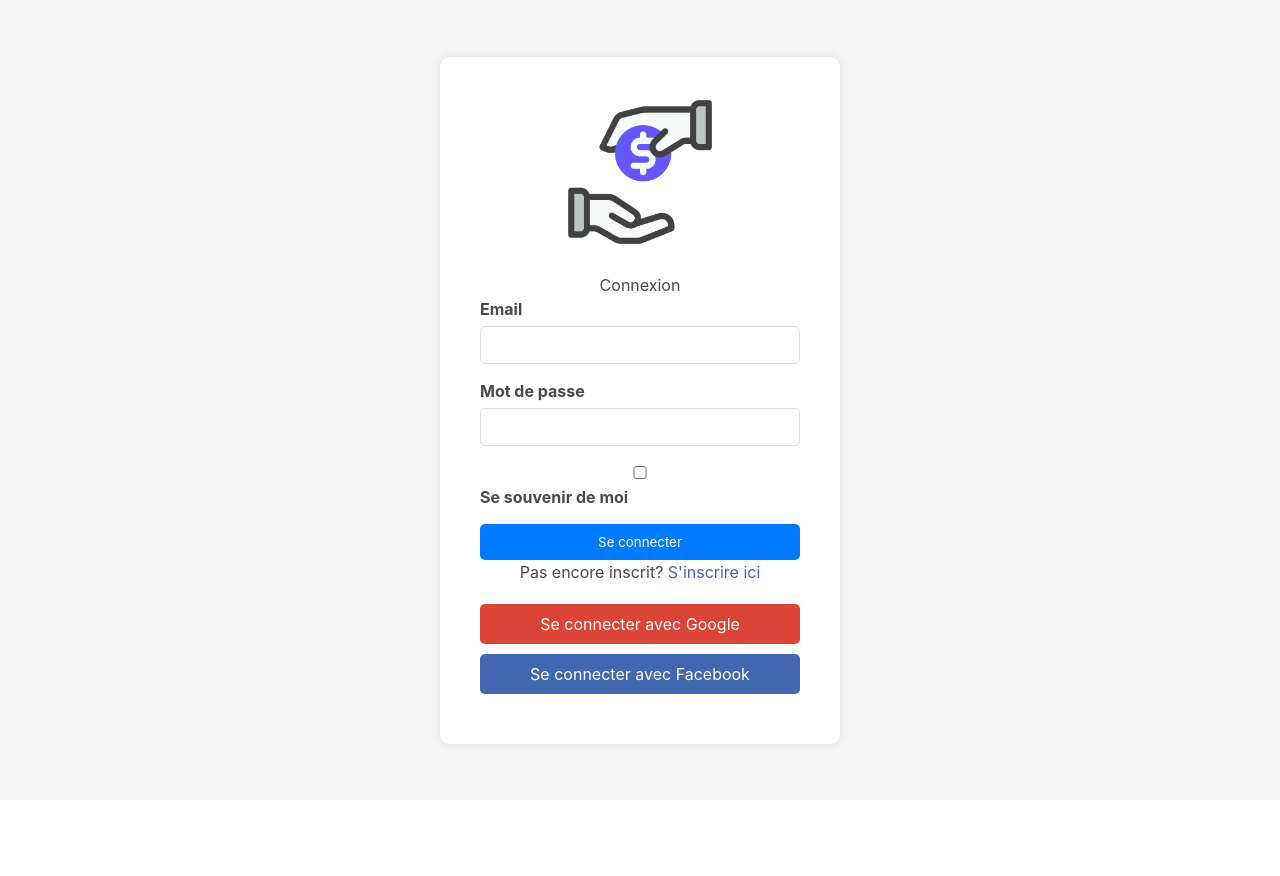
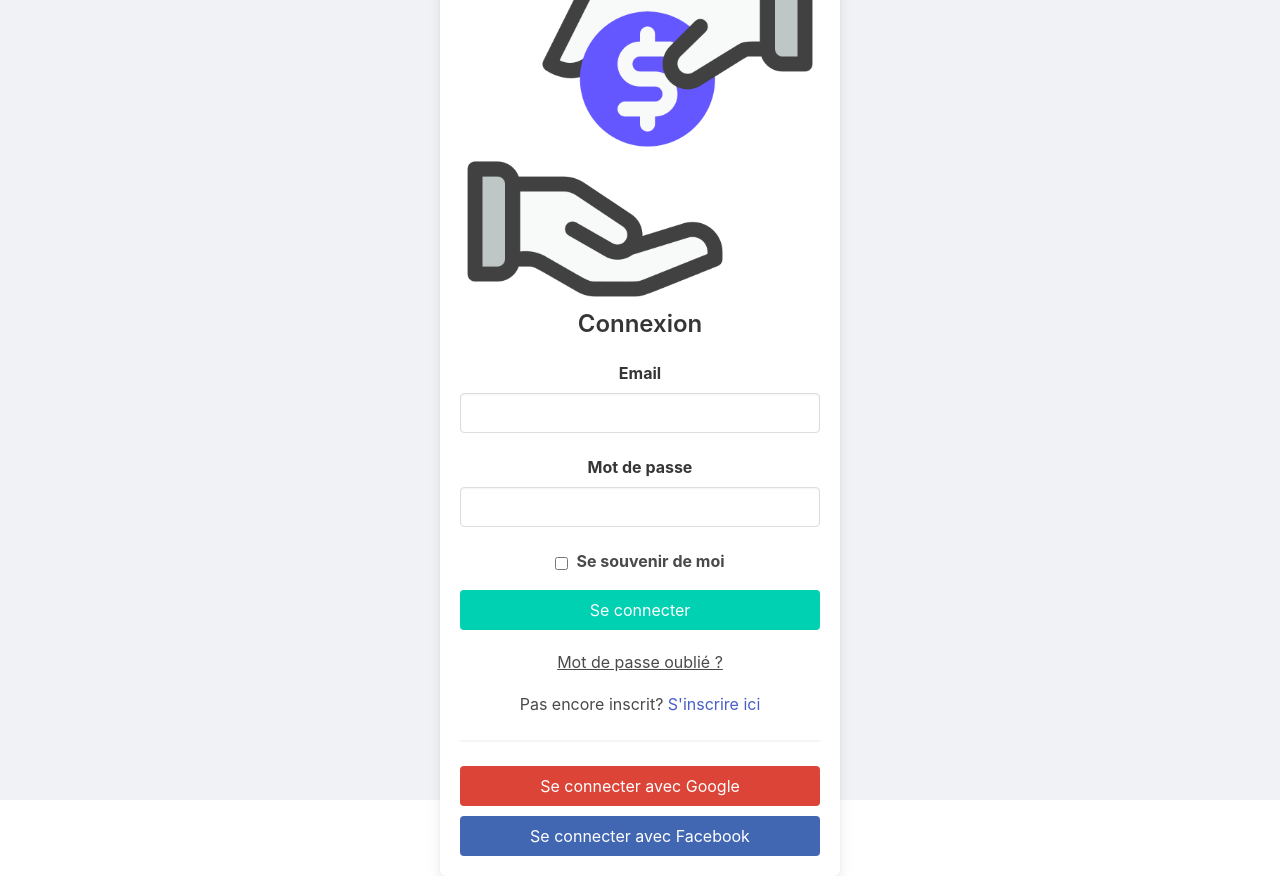
Before and after one commit to RouaBenSlama/TP1-web-2, a React (Vite) app: page /connexion in a window 1280 px wide. Before the commit the page ends 800 px from the top, so only its background shows below. Built offline with nearby package versions, Linux system fonts and the light colour scheme; no server answers.

Commit message:
se souvenir de moi + mot de passe oublier

```diff
--- a/package.json
+++ b/package.json
@@ -12,9 +12,12 @@
     "bulma": "^0.9.4",
     "emoji-picker-react": "^4.12.0",
     "firebase": "^10.14.0",
+    "fortawesome": "^0.0.1-security",
     "react": "^18.2.0",
     "react-dom": "^18.2.0",
-    "react-router-dom": "^6.26.2"
+    "react-fontawesome": "^1.7.1",
+    "react-router-dom": "^6.26.2",
+    "zustand": "^5.0.0"
   },
   "devDependencies": {
     "@types/react": "^18.2.56",
--- a/src/composants/PageConnexion.css
+++ b/src/composants/PageConnexion.css
@@ -1,95 +1,60 @@
-/* src/Login.css */
 .login-container {
   display: flex;
   justify-content: center;
   align-items: center;
   height: 100vh;
-    background-color: #f5f5f5;
+  background-color: #f0f2f5;
 }
 
 .login-box {
-    background-color: #fff;
-    padding: 40px;
-    box-shadow: 0px 0px 10px rgba(0, 0, 0, 0.1);
-    border-radius: 10px;
   width: 400px;
+  padding: 20px;
+  border-radius: 8px;
+  box-shadow: 0px 2px 8px rgba(0, 0, 0, 0.1);
   text-align: center;
 }
 
-  .logo {
-    width: 150px;
-    margin-bottom: 20px;
+.password-toggle {
+  cursor: pointer;
+  position: absolute;
+  right: 10px;
+  top: 50%;
+  transform: translateY(-50%);
+  color: #007bff;
 }
 
-  h2 {
-    text-align: center;
-    margin-bottom: 20px;
+.remember-me {
+  justify-content: center;
+  margin-bottom: 15px;
 }
 
-  .input-group {
-    margin-bottom: 15px;
-    text-align: left;
+.social-login .is-google {
+  background-color: #db4437; /* Couleur rouge de Google */
+  color: white;
+  border: none;
+  margin-bottom: 10px;
 }
 
-  .input-group label {
-    display: block;
-    font-weight: bold;
-    margin-bottom: 5px;
+.social-login .is-google:hover {
+  background-color: #c23321; /* Couleur plus foncée au survol */
 }
 
-  .input-group input[type="email"],
-  .input-group input[type="password"] {
-    width: 100%;
-    padding: 10px;
-    border: 1px solid #ddd;
-    border-radius: 5px;
+.social-login .is-facebook {
+  background-color: #4267B2; /* Couleur bleue de Facebook */
+  color: white;
+  border: none;
 }
 
-  .input-group input[type="checkbox"] {
-    margin-right: 10px;
+.social-login .is-facebook:hover {
+  background-color: #365899; /* Couleur plus foncée au survol */
 }
 
-  button {
-    width: 100%;
-    padding: 10px;
-    background-color: #007bff;
-    color: white;
-    border: none;
-    border-radius: 5px;
-    cursor: pointer;
+.forgot-password-link,
+.register-link {
+  text-align: center;
+  margin: 10px 0;
+}
+
+.cancel-btn {
   margin-top: 10px;
 }
-
-  button:hover {
-    background-color: #0056b3;
-  }
-
-  .error {
-    color: red;
-    text-align: center;
-  }
-
-  .social-login {
-    margin-top: 20px;
-  }
-
-  .social-login button {
-    display: block;
-    width: 100%;
-    margin-bottom: 10px;
-    padding: 10px;
-    border: none;
-    border-radius: 5px;
-    cursor: pointer;
-    font-size: 16px;
-  }
-
-  .google-btn {
-    background-color: #db4437;
-    color: white;
-  }
-
-  .facebook-btn {
-    background-color: #4267b2;
-    color: white;
-  }
--- a/src/composants/PageConnexion.jsx
+++ b/src/composants/PageConnexion.jsx
@@ -1,5 +1,5 @@
-import React, { useState } from 'react';
-import { signInWithEmailAndPassword, signInWithPopup } from 'firebase/auth';
+import React, { useState, useEffect } from 'react';
+import { signInWithEmailAndPassword, signInWithPopup, sendPasswordResetEmail } from 'firebase/auth';
 import { auth, googleProvider, facebookProvider } from '../Firebase';
 import { Link } from 'react-router-dom';
 import "./PageConnexion.css";
@@ -9,15 +9,29 @@ const Connexion = () => {
     const [email, setEmail] = useState('');
     const [password, setPassword] = useState('');
     const [rememberMe, setRememberMe] = useState(false);
+    const [showPassword, setShowPassword] = useState(false);
     const [error, setError] = useState('');
+    const [resetPasswordMode, setResetPasswordMode] = useState(false);
+
+    useEffect(() => {
+        const storedEmail = localStorage.getItem('rememberedEmail') || sessionStorage.getItem('rememberedEmail');
+        if (storedEmail) {
+            setEmail(storedEmail);
+            setRememberMe(true);
+        }
+    }, []);
 
     const handleLogin = (e) => {
         e.preventDefault();
         signInWithEmailAndPassword(auth, email, password)
             .then(() => {
-                // Enregistrer l'heure de connexion
-                localStorage.setItem('loginTime', new Date().getTime());
-                window.location.href = "/dashboard"; // Redirect to dashboard
+                if (rememberMe) {
+                    localStorage.setItem('rememberedEmail', email);
+                } else {
+                    localStorage.removeItem('rememberedEmail');
+                    sessionStorage.setItem('rememberedEmail', email);
+                }
+                window.location.href = "/dashboard";
             })
             .catch((err) => {
                 setError('Identifiants incorrects');
@@ -28,7 +42,6 @@ const Connexion = () => {
     const handleGoogleLogin = () => {
         signInWithPopup(auth, googleProvider)
             .then(() => {
-                // Enregistrer l'heure de connexion
                 localStorage.setItem('loginTime', new Date().getTime());
                 window.location.href = "/dashboard";
             })
@@ -38,56 +51,117 @@ const Connexion = () => {
     const handleFacebookLogin = () => {
         signInWithPopup(auth, facebookProvider)
             .then(() => {
-                // Enregistrer l'heure de connexion
                 localStorage.setItem('loginTime', new Date().getTime());
                 window.location.href = "/dashboard";
             })
             .catch((err) => console.error(err));
     };
 
+    const handleResetPassword = () => {
+        if (!email) {
+            setError('Veuillez entrer votre email avant de réinitialiser votre mot de passe.');
+            return;
+        }
+
+        sendPasswordResetEmail(auth, email)
+            .then(() => {
+                alert('Un email de réinitialisation a été envoyé à votre adresse email.');
+                setResetPasswordMode(false);
+            })
+            .catch((err) => {
+                setError('Erreur lors de l\'envoi de l\'email de réinitialisation.');
+                console.error(err);
+            });
+    };
+
     return (
         <div className="login-container">
-            <div className="login-box">
+            <div className="login-box box">
                 <img src={Logo} alt="Logo" className="logo" />
-                <h2>Connexion</h2>
+                <h2 className="title is-4">Connexion</h2>
                 <form onSubmit={handleLogin}>
-                    <div className="input-group">
-                        <label>Email</label>
+                    <div className="field">
+                        <label className="label">Email</label>
+                        <div className="control">
                             <input
+                                className="input"
                                 type="email"
                                 value={email}
                                 onChange={(e) => setEmail(e.target.value)}
                                 required
                             />
                         </div>
-                    <div className="input-group">
-                        <label>Mot de passe</label>
+                    </div>
+                    {!resetPasswordMode && (
+                        <>
+                            <div className="field">
+                                <label className="label">Mot de passe</label>
+                                <div className="control has-icons-right">
                                     <input
-                            type="password"
+                                        className="input"
+                                        type={showPassword ? 'text' : 'password'}
                                         value={password}
                                         onChange={(e) => setPassword(e.target.value)}
                                         required
                                     />
+                                    <span
+                                        className="icon is-small is-right password-toggle"
+                                        onClick={() => setShowPassword(!showPassword)}
+                                    >
+                                        <i className={`fas ${showPassword ? 'fa-eye-slash' : 'fa-eye'}`}></i>
+                                    </span>
                                 </div>
-                    <div className="input-group">
+                            </div>
+                            <div className="field is-flex is-align-items-center remember-me">
                                 <input
                                     type="checkbox"
                                     id="rememberMe"
                                     checked={rememberMe}
                                     onChange={(e) => setRememberMe(e.target.checked)}
+                                    className="mr-2"
                                 />
                                 <label htmlFor="rememberMe">Se souvenir de moi</label>
                             </div>
-                    {error && <p className="error">{error}</p>}
-                    <button type="submit">Se connecter</button>
+                            {error && <p className="has-text-danger">{error}</p>}
+                            <button className="button is-primary is-fullwidth mb-3">Se connecter</button>
+                            <p className="forgot-password-link">
+                                <button type="button" className="button is-text" onClick={handleResetPassword}>Mot de passe oublié ?</button>
+                            </p>
+                        </>
+                    )}
+                    {resetPasswordMode && (
+                        <>
+                            <p>Entrez votre email pour réinitialiser votre mot de passe.</p>
+                            {error && <p className="has-text-danger">{error}</p>}
+                            <button
+                                type="button"
+                                className="button is-primary is-fullwidth mb-3"
+                                onClick={handleResetPassword}
+                            >
+                                Envoyer un email de réinitialisation
+                            </button>
+                            <button
+                                type="button"
+                                className="button is-text cancel-btn"
+                                onClick={() => setResetPasswordMode(false)}
+                            >
+                                Annuler
+                            </button>
+                        </>
+                    )}
                 </form>
-                <p>
+                {!resetPasswordMode && (
+                    <>
+                        <p className="register-link">
                             Pas encore inscrit? <Link to="/register"> S'inscrire ici</Link>
                         </p>
+                        <hr />
                         <div className="social-login">
-                    <button className="google-btn" onClick={handleGoogleLogin}>Se connecter avec Google</button>
-                    <button className="facebook-btn" onClick={handleFacebookLogin}>Se connecter avec Facebook</button>
+                            <button className="button is-google is-fullwidth" onClick={handleGoogleLogin}>Se connecter avec Google</button>
+                            <button className="button is-facebook is-fullwidth" onClick={handleFacebookLogin}>Se connecter avec Facebook</button>
                         </div>
+                    </>
+                )}
             </div>
         </div>
     );
```
Also changed, not shown: 1 other file (tests, documents, lock files or other folders). Lines whose indentation alone changed are shown as unchanged.
